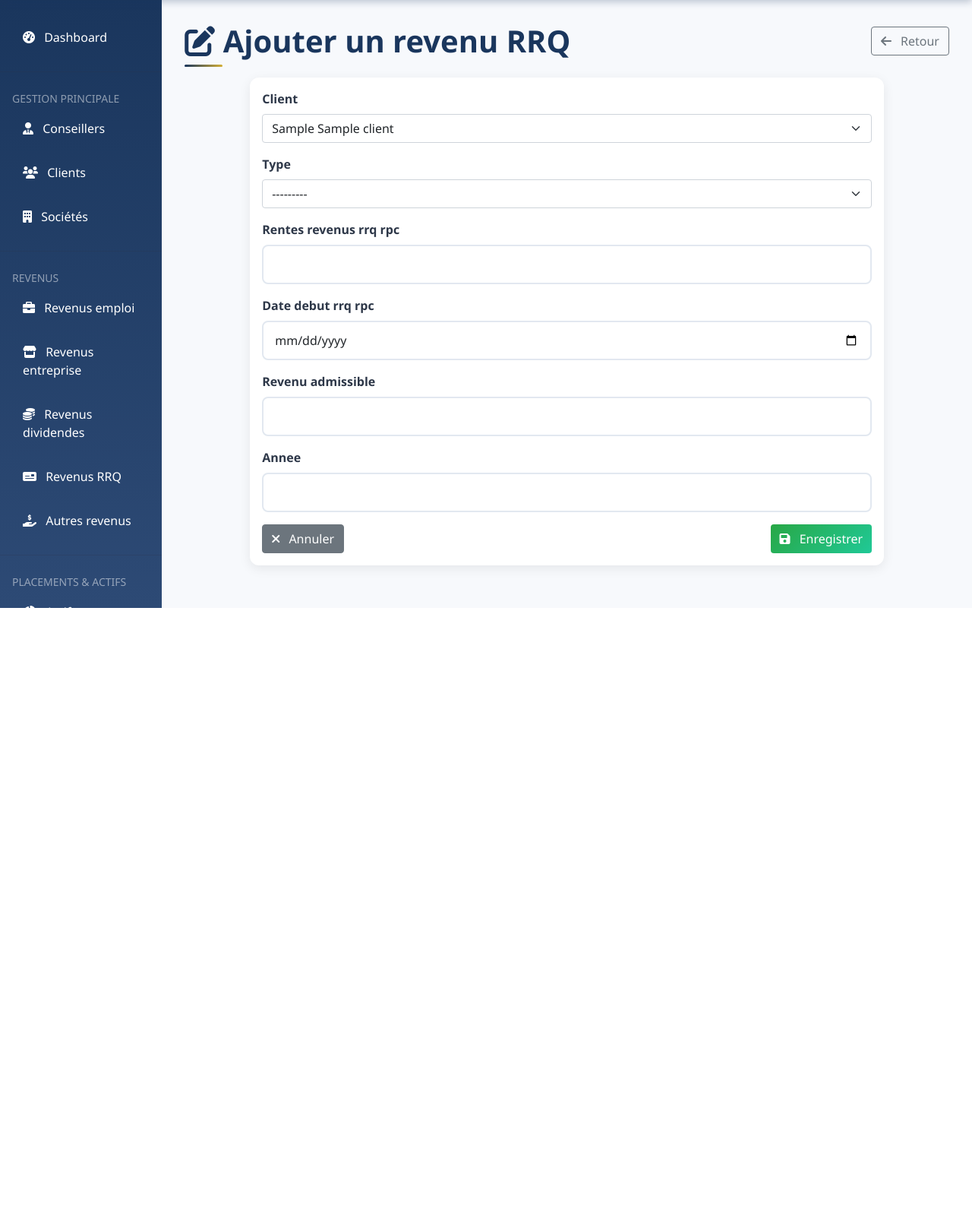
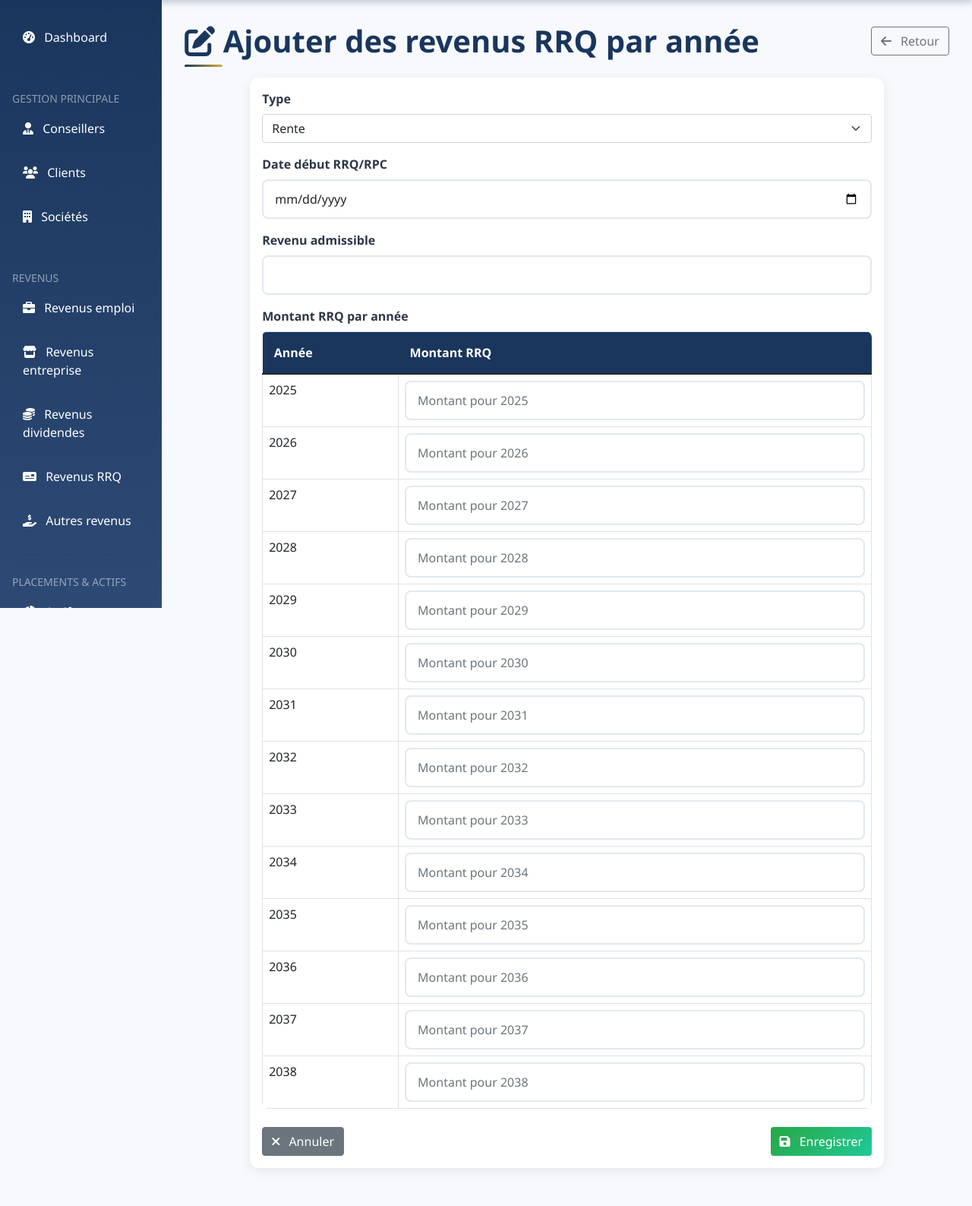
Before and after one commit to joquist09/crm-optimisation-fiscale, a Django app: page /revenus-rrq/nouveau/?client=1 in a window 1280 px wide. Shown: the part 62-1649 px from the top of the page at 76% size. Before the commit the page ends 862 px from the top, so only its background shows below. Run offline with Django 4.2, Linux system fonts and the light colour scheme; tables that the repository leaves empty hold one stand-in row (values such as "Sample post").

Commit message:
avancements

```diff
--- a/core/templates/core/revenus_rrq_form.html
+++ b/core/templates/core/revenus_rrq_form.html
@@ -8,17 +8,51 @@
 <div class="row justify-content-center">
     <div class="col-md-10"><div class="card"><div class="card-body">
         <form method="post">{% csrf_token %}
-            {% for field in form %}
+            {% if client %}
+            <input type="hidden" name="client" value="{{ client.pk }}">
             <div class="mb-3">
-                <label for="{{ field.id_for_label }}" class="form-label fw-bold">{{ field.label }}</label>
-                {{ field }}
-                {% if field.errors %}<div class="text-danger small">{{ field.errors.0 }}</div>{% endif %}
+                <label for="type" class="form-label fw-bold">Type</label>
+                <select name="type" id="type" class="form-select">
+                    <option value="rente">Rente</option>
+                    <option value="relevé">Relevé</option>
+                </select>
             </div>
-            {% endfor %}
+            <div class="mb-3">
+                <label for="date_debut_rrq_rpc" class="form-label fw-bold">Date début RRQ/RPC</label>
+                <input type="date" name="date_debut_rrq_rpc" id="date_debut_rrq_rpc" class="form-control">
+            </div>
+            <div class="mb-3">
+                <label for="revenu_admissible" class="form-label fw-bold">Revenu admissible</label>
+                <input type="number" step="0.01" name="revenu_admissible" id="revenu_admissible" class="form-control">
+            </div>
+            <div class="mb-4">
+                <label class="form-label fw-bold">Montant RRQ par année</label>
+                <table class="table table-bordered">
+                    <thead>
+                        <tr>
+                            <th>Année</th>
+                            <th>Montant RRQ</th>
+                        </tr>
+                    </thead>
+                    <tbody>
+                        {% for year in years %}
+                        <tr>
+                            <td>{{ year }}</td>
+                            <td>
+                                <input type="number" step="0.01" name="rentes_revenus_rrq_rpc_{{ year }}" class="form-control" placeholder="Montant pour {{ year }}">
+                            </td>
+                        </tr>
+                        {% endfor %}
+                    </tbody>
+                </table>
+            </div>
             <div class="d-flex justify-content-between">
                 <a href="{% url 'revenus_rrq_list' %}" class="btn btn-secondary"><i class="fas fa-times me-2"></i> Annuler</a>
                 <button type="submit" class="btn btn-success"><i class="fas fa-save me-2"></i> Enregistrer</button>
             </div>
+            {% else %}
+            <div class="alert alert-warning">Veuillez sélectionner un client pour ajouter des revenus RRQ.</div>
+            {% endif %}
         </form>
     </div></div></div>
 </div>
--- a/core/urls.py
+++ b/core/urls.py
@@ -1,5 +1,8 @@
 from django.urls import path
 from . import views
+from .views import (
+    revenus_rrq_bulk_create,
+)
 
 urlpatterns = [
     # Dashboard
@@ -53,6 +56,7 @@ urlpatterns = [
     # Revenus RRQ
     path('revenus-rrq/', views.revenus_rrq_list, name='revenus_rrq_list'),
     path('revenus-rrq/nouveau/', views.revenus_rrq_create, name='revenus_rrq_create'),
+    path('revenus_rrq_bulk_create/<int:client_pk>/', revenus_rrq_bulk_create, name='revenus_rrq_bulk_create'),
 
     # Revenus Dividendes
     path('revenus-dividendes/', views.revenus_dividendes_list, name='revenus_dividendes_list'),
@@ -81,6 +85,7 @@ urlpatterns = [
     # Budgets Permanents
     path('budgets-permanents/', views.budget_permanent_list, name='budget_permanent_list'),
     path('budgets-permanents/nouveau/', views.budget_permanent_create, name='budget_permanent_create'),
+    path('budgets-permanents/<int:pk>/modifier/', views.budget_permanent_edit, name='budget_permanent_edit'),
 
     # Budgets Extraordinaires
     path('budgets-extraordinaires/', views.budget_extraordinaire_list, name='budget_extraordinaire_list'),
--- a/core/views.py
+++ b/core/views.py
@@ -1,3 +1,40 @@
+from django.views.decorators.csrf import csrf_exempt
+from django.views.decorators.http import require_POST
+from django.shortcuts import redirect
+from .models import RevenusRRQ, Client
+
+@csrf_exempt
+@require_POST
+def revenus_rrq_bulk_create(request, client_pk):
+    client = Client.objects.get(pk=client_pk)
+    annees = request.POST.getlist('annees_rrq')
+    # If not using getlist, parse from keys
+    for key in request.POST:
+        if key.startswith('montant_'):
+            annee = key.replace('montant_', '')
+            montant = request.POST.get(key)
+            if montant:
+                RevenusRRQ.objects.create(
+                    client=client,
+                    date_debut_rrq_rpc=f"{annee}-01-01",
+                    rentes_revenus_rrq_rpc=montant,
+                    type='RRQ', # or set default type
+                )
+    return redirect('client_detail', pk=client_pk)
+def budget_permanent_edit(request, pk):
+    budget = get_object_or_404(BudgetPermanent, pk=pk)
+    if request.method == 'POST':
+        form = BudgetPermanentForm(request.POST, instance=budget)
+        if form.is_valid():
+            form.save()
+            messages.success(request, 'Budget permanent modifié avec succès!')
+            return redirect('client_detail', pk=budget.client.pk)
+    else:
+        form = BudgetPermanentForm(instance=budget)
+    return render(request, 'core/budget_permanent_form.html', {
+        'form': form,
+        'title': 'Modifier le budget permanent'
+    })
 from django.shortcuts import render, get_object_or_404, redirect
 from django.contrib import messages
 from django.db.models import Q
@@ -162,6 +199,9 @@ def client_detail(request, pk):
     flux_monetaires = FluxMonetaire.objects.filter(societe__client=client)  # Through relation
     informations_fiscales = client.informationsfiscalesclient_set.all()  # No related_name
 
+    from datetime import datetime
+    current_year = datetime.now().year
+    annees_rrq = list(range(current_year - 10, current_year + 11))
     return render(request, 'core/client_detail.html', {
         'client': client,
         'societes': societes,
@@ -189,6 +229,7 @@ def client_detail(request, pk):
         'budgets_extraordinaires': budgets_extraordinaires,
         'flux_monetaires': flux_monetaires,
         'informations_fiscales': informations_fiscales,
+        'annees_rrq': annees_rrq,
     })
 
 def client_create(request):
@@ -709,21 +750,48 @@ def revenus_rrq_list(request):
 
 def revenus_rrq_create(request):
     """Création d'un revenu RRQ"""
+    from datetime import date
     client_id = request.GET.get('client')
-    if request.method == 'POST':
-        form = RevenusRRQForm(request.POST)
-        if form.is_valid():
-            revenu = form.save()
-            messages.success(request, 'Revenu RRQ créé avec succès!')
-            return redirect('client_detail', pk=revenu.client.pk)
-    else:
-        form = RevenusRRQForm()
-        if client_id:
-            form.fields['client'].initial = client_id
+    client = None
+    years = []
+    if client_id:
+        client = Client.objects.get(pk=client_id)
+        today = date.today()
+        birth_year = client.date_naissance.year
+        current_year = today.year
+        year_18 = birth_year + 18
+        # Only show years from current year up to year_18 (inclusive)
+        years = list(range(current_year, min(year_18, current_year + 1) if current_year > year_18 else year_18 + 1))
 
+    if request.method == 'POST' and client:
+        # Expect POST data: for each year, a value for rentes_revenus_rrq_rpc
+        rrq_type = request.POST.get('type', 'rente')
+        date_debut_rrq_rpc = request.POST.get('date_debut_rrq_rpc')
+        revenu_admissible = request.POST.get('revenu_admissible')
+        created = 0
+        for year in years:
+            montant = request.POST.get(f'rentes_revenus_rrq_rpc_{year}')
+            if montant:
+                RevenusRRQ.objects.create(
+                    client=client,
+                    type=rrq_type,
+                    rentes_revenus_rrq_rpc=montant,
+                    date_debut_rrq_rpc=date_debut_rrq_rpc,
+                    revenu_admissible=revenu_admissible if revenu_admissible else 0,
+                    annee=year
+                )
+                created += 1
+        if created:
+            messages.success(request, f'{created} revenus RRQ créés avec succès!')
+            return redirect('client_detail', pk=client.pk)
+        else:
+            messages.error(request, "Aucun montant saisi.")
+
+    # For GET, render table
     return render(request, 'core/revenus_rrq_form.html', {
-        'form': form,
-        'title': 'Ajouter un revenu RRQ'
+        'client': client,
+        'years': years,
+        'title': 'Ajouter des revenus RRQ par année'
     })
 
 # Vues Revenus Dividendes
```
Also changed, not shown: core/templates/core/budget_permanent_form.html (added, +22 -0 lines), core/templates/core/client_detail.html (+59 -27 lines).
